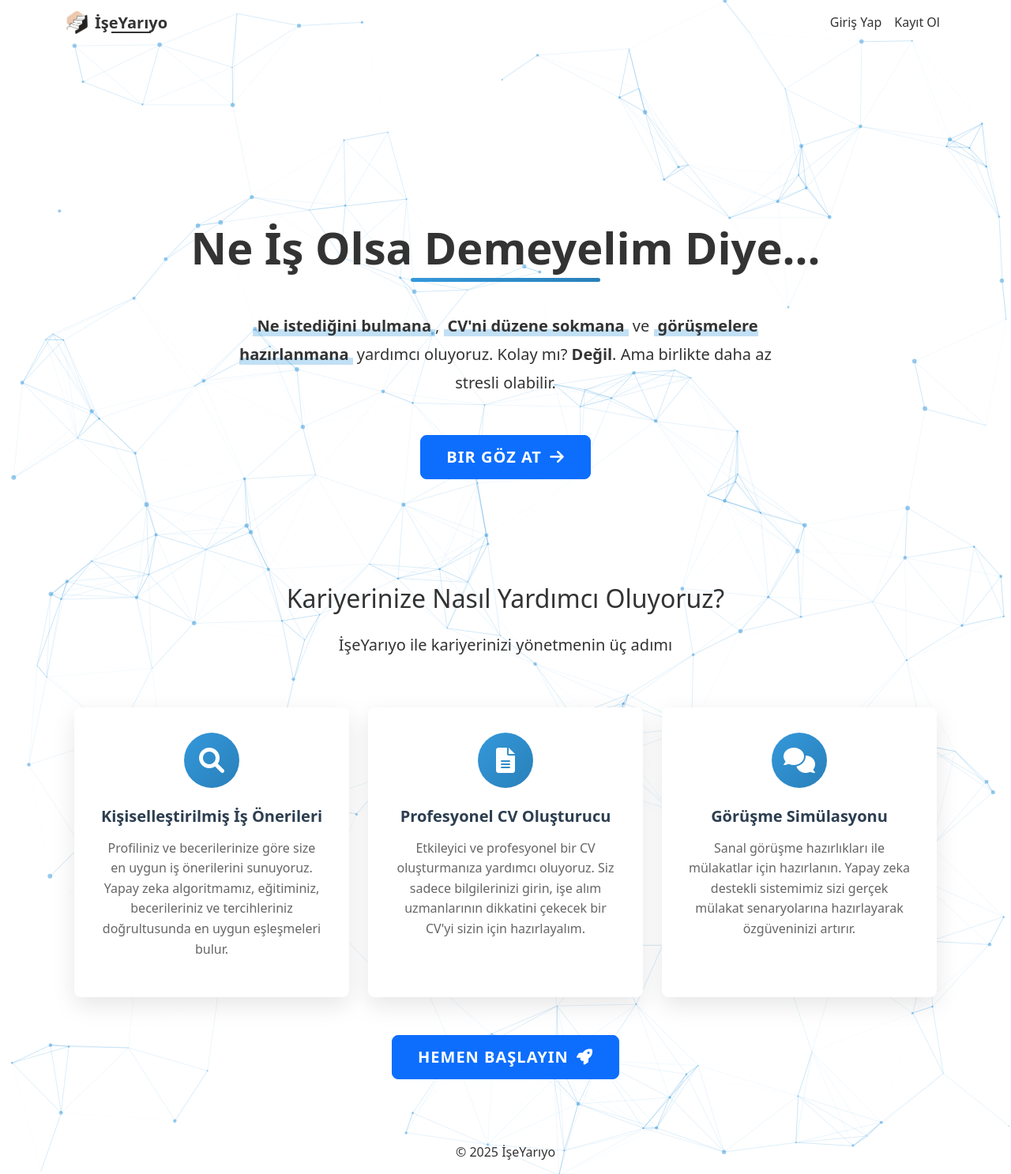
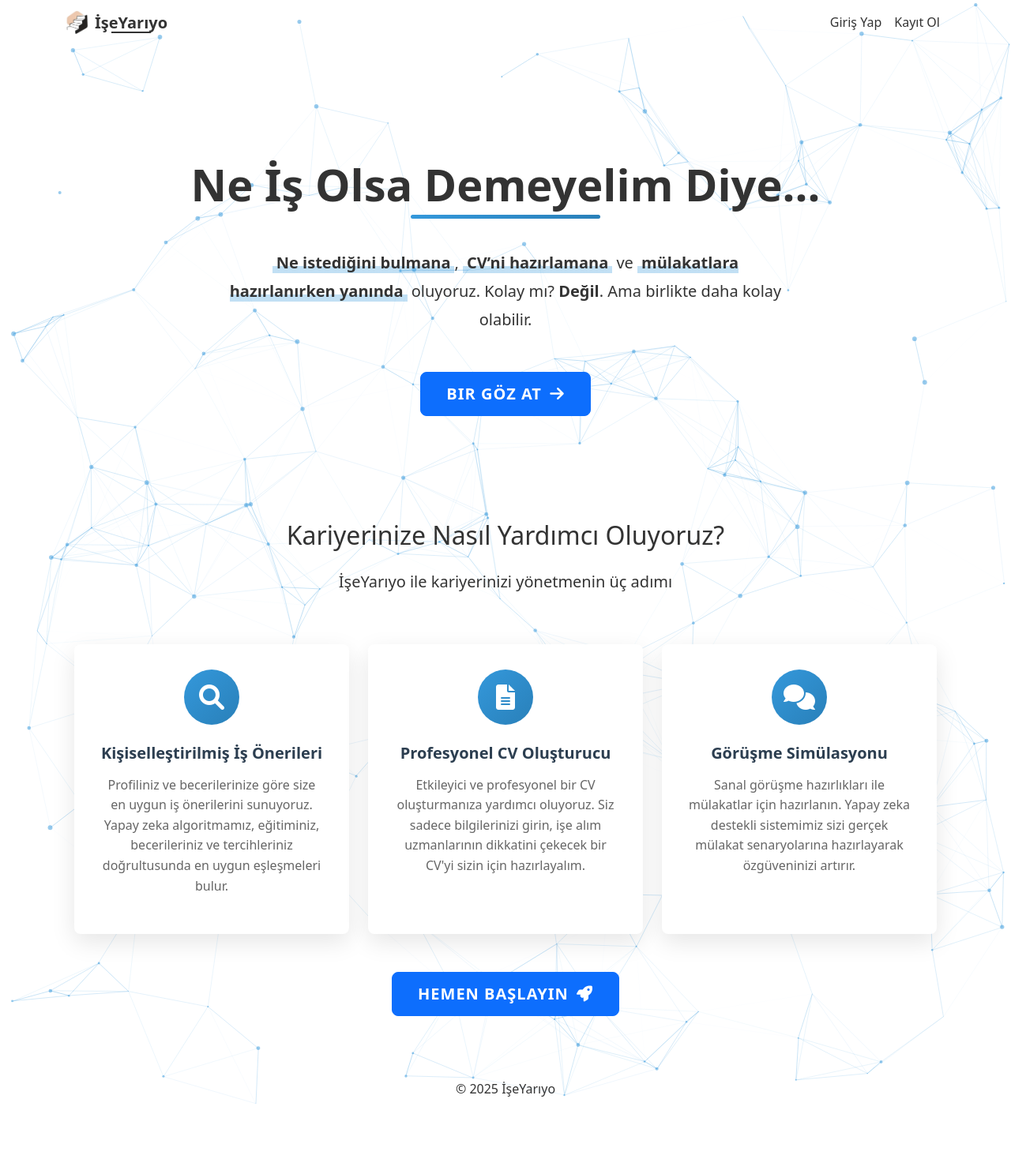
Before and after one commit to Maviism/bitirme-projesi, a Django app: page / in a window 1280 px wide. Shown: the whole page at 79% size. After the commit the page ends 1398 px from the top, so only its background shows below. Run offline with Django 5.2, Linux system fonts and the light colour scheme; some libraries are stand-ins or nearby versions.

Commit message:
feat: Update form fields to readonly for better user experience and adjust landing page styles

```diff
--- a/job_recommender/views.py
+++ b/job_recommender/views.py
@@ -174,6 +174,9 @@ def submit_application(request):
             'gpa': request.POST.get('gpa')
         }
 
+        print(f"[DEBUG] Extracted student_data: {student_data}")
+        print(f"[DEBUG] Birth date value: '{student_data['birth_date']}' (type: {type(student_data['birth_date'])})")
+
         # Parse courses data from JSON string
         courses_data = []
         if 'courses_data' in request.POST:
@@ -255,14 +258,16 @@ def submit_application(request):
         # Save all data to the database
         with transaction.atomic():
             # Save student data
-            try:
-                # Convert birth date string to date object
-                birth_date = datetime.strptime(student_data['birth_date'], '%d/%m/%Y').date()
-            except ValueError:
+            birth_date = None
+            if student_data['birth_date']:
                 try:
-                    birth_date = datetime.strptime(student_data['birth_date'], '%Y-%m-%d').date()
+                    # Convert birth date string to date object
+                    birth_date = datetime.strptime(student_data['birth_date'], '%d/%m/%Y').date()
                 except ValueError:
-                    return JsonResponse({"error": "Invalid birth date format. Use DD/MM/YYYY"}, status=400)
+                    try:
+                        birth_date = datetime.strptime(student_data['birth_date'], '%Y-%m-%d').date()
+                    except ValueError:
+                        return JsonResponse({"error": "Invalid birth date format. Use DD/MM/YYYY"}, status=400)
 
             # Create or update student record
             if existing_student:
@@ -315,20 +320,25 @@ def submit_application(request):
             # Save organizations as experiences
             for org_data in organizations:
                 try:
-                    start_date = datetime.strptime(org_data['start_date'], '%Y-%m-%d').date()
+                    start_date = None
+                    if org_data.get('start_date'):
+                        start_date = datetime.strptime(org_data['start_date'], '%Y-%m-%d').date()
+
                     end_date = None
                     if org_data.get('end_date'):
                         end_date = datetime.strptime(org_data['end_date'], '%Y-%m-%d').date()
 
-                    Experience.objects.create(
-                        student=student,
-                        experience_type='organization',
-                        institution_name=org_data['institution_name'],
-                        position=org_data['position'],
-                        start_date=start_date,
-                        end_date=end_date,
-                        description=org_data.get('description', '')
-                    )
+                    # Only create experience if we have required fields
+                    if start_date and org_data.get('institution_name') and org_data.get('position'):
+                        Experience.objects.create(
+                            student=student,
+                            experience_type='organization',
+                            institution_name=org_data['institution_name'],
+                            position=org_data['position'],
+                            start_date=start_date,
+                            end_date=end_date,
+                            description=org_data.get('description', '')
+                        )
                 except ValueError as e:
                     logger.warning(f"Invalid date format in organization data: {e}")
                     continue
@@ -339,20 +349,25 @@ def submit_application(request):
             # Save internships as experiences
             for intern_data in internships:
                 try:
-                    start_date = datetime.strptime(intern_data['start_date'], '%Y-%m-%d').date()
+                    start_date = None
+                    if intern_data.get('start_date'):
+                        start_date = datetime.strptime(intern_data['start_date'], '%Y-%m-%d').date()
+
                     end_date = None
                     if intern_data.get('end_date'):
                         end_date = datetime.strptime(intern_data['end_date'], '%Y-%m-%d').date()
 
-                    Experience.objects.create(
-                        student=student,
-                        experience_type='internship',
-                        institution_name=intern_data['institution_name'],
-                        position=intern_data['position'],
-                        start_date=start_date,
-                        end_date=end_date,
-                        description=intern_data.get('description', '')
-                    )
+                    # Only create experience if we have required fields
+                    if start_date and intern_data.get('institution_name') and intern_data.get('position'):
+                        Experience.objects.create(
+                            student=student,
+                            experience_type='internship',
+                            institution_name=intern_data['institution_name'],
+                            position=intern_data['position'],
+                            start_date=start_date,
+                            end_date=end_date,
+                            description=intern_data.get('description', '')
+                        )
                 except ValueError as e:
                     logger.warning(f"Invalid date format in internship data: {e}")
                     continue
--- a/templates/common/landing_page.html
+++ b/templates/common/landing_page.html
@@ -30,7 +30,7 @@
   .hero-content {
     position: relative;
     z-index: 1;
-    padding: 8rem 0 4rem; /* Added top padding for navbar */
+    padding: 6rem 0 4rem; /* Added top padding for navbar */
     pointer-events: none; /* Allow interactions to pass through to particles */
   }
 
@@ -140,13 +140,13 @@
 {% block content %}
 <div id="particles-js"></div>
 <div class="hero-content">
-  <div class="row justify-content-center mt-5">
+  <div class="row justify-content-center">
     <div class="col-md-10 text-center">
       <h1 class="display-4 hero-heading">Ne İş Olsa Demeyelim Diye...</h1>
       <p class="hero-subtext mt-4">
-        <span class="highlight">Ne istediğini bulmana</span>, <span class="highlight">CV'ni düzene sokmana</span> ve
-        <span class="highlight">görüşmelere hazırlanmana</span> yardımcı oluyoruz.
-        Kolay mı? <strong>Değil</strong>. Ama birlikte daha az stresli olabilir.
+        <span class="highlight">Ne istediğini bulmana</span>, <span class="highlight">CV’ni hazırlamana</span> ve
+        <span class="highlight">mülakatlara hazırlanırken yanında</span> oluyoruz.
+        Kolay mı? <strong>Değil</strong>. Ama birlikte daha kolay olabilir.
       </p>
       <div class="mt-5">
         <a href="{% url 'job_recommendations' %}" class="btn btn-primary btn-lg cta-button">
--- a/templates/job_recommender/recommendation_results.html
+++ b/templates/job_recommender/recommendation_results.html
@@ -173,7 +173,7 @@
                       {% endfor %}
                     </div>
                   </div>
-                  <div class="card-footer px-3">
+                  <div class="card-footer px-3 pb-2">
                     <a href="{% url 'resume_generator:generate_resume' %}?job_id={{ job.id }}&title={{ job.title|urlencode }}&company={{ job.company|urlencode }}&description={{ job.description|urlencode }}"
                        class="btn btn-custom btn-primary w-100">
                       <i class="fas fa-file-alt me-2"></i>Özgeçmiş Oluştur
```
Also changed, not shown: templates/job_recommender/career_form.html (+6 -6 lines).
